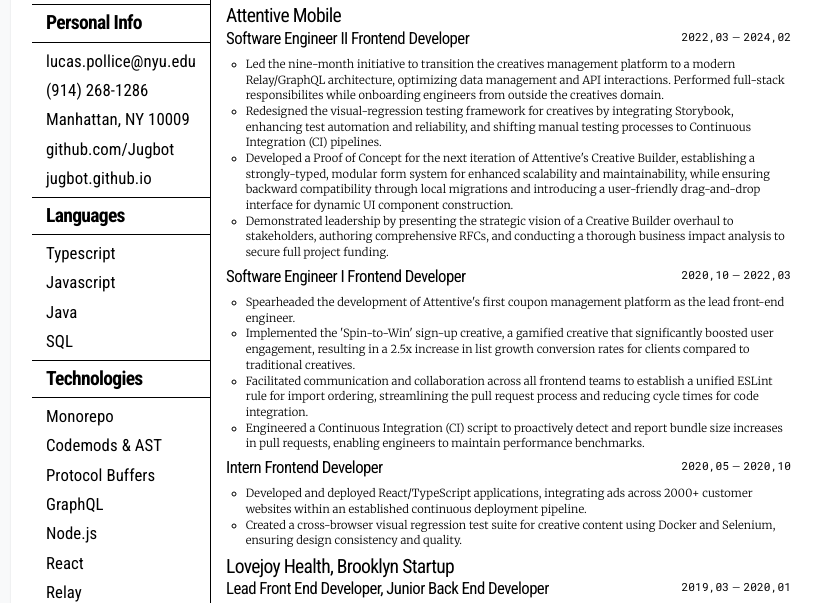
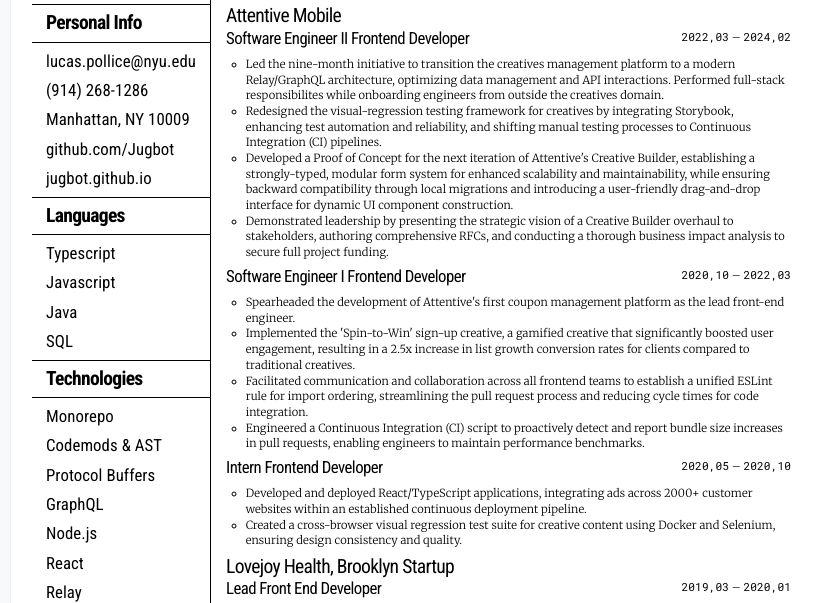
Before and after one commit to Jugbot/resume, a plain HTML site: page index.html in a window 1280 px wide. Shown: the part 171-774 px from the top of the page, without its empty margins (221-1043 px from the left). Drawn offline with nearby package versions, Linux system fonts and the light colour scheme.

Commit message:
Update index.html

```diff
--- a/index.html
+++ b/index.html
@@ -210,7 +210,7 @@
           </tr>
           <tr>
             <td>
-              <h4>Lead Front End Developer, Junior Back End Developer</h4>
+              <h4>Lead Front End Developer</h4>
             </td>
             <td class="right-text no-wrap mono">
               <span>2019,03</span>
```
